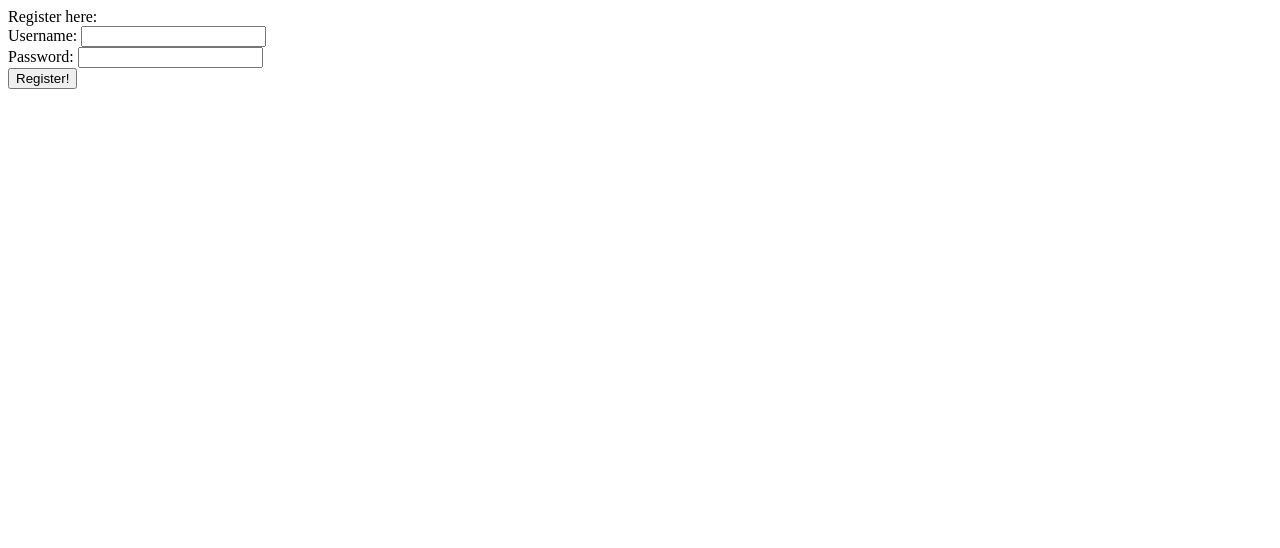
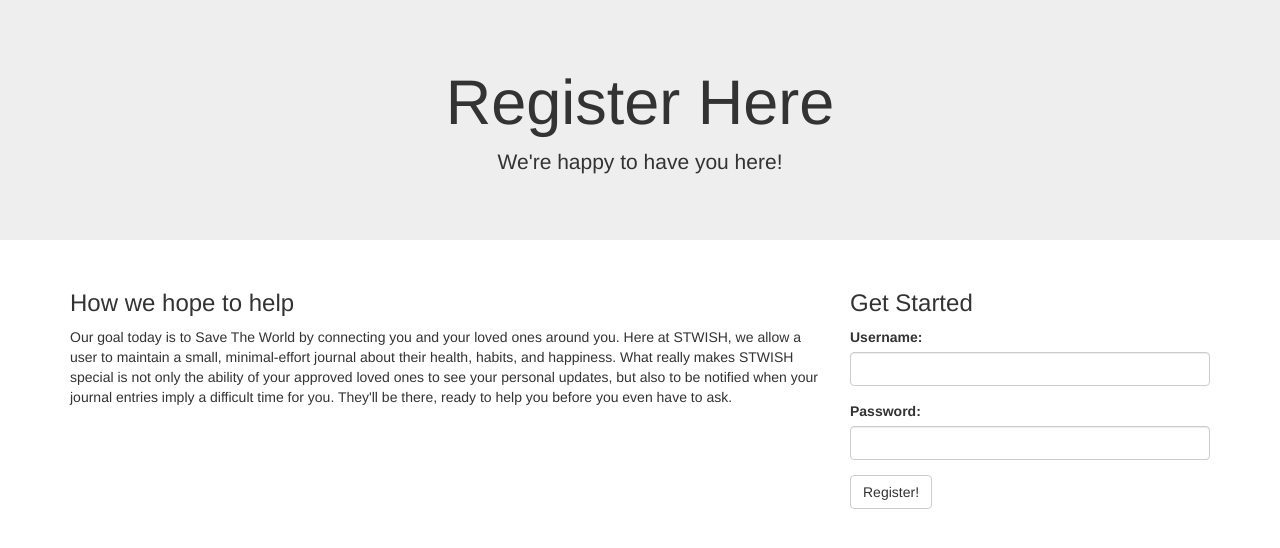
Before and after one commit to velvetbleurose/Save-the-World-in-Six-hours, a Flask app: page /register in a window 1280 px wide. Shown: the top 548 px of the page. Run offline with Flask 2, Linux system fonts and the light colour scheme; some libraries are stand-ins or nearby versions.

Commit message:
register pretty

```diff
--- a/flaskr/app.py
+++ b/flaskr/app.py
@@ -1,15 +1,15 @@
 from flask import Flask
 from flask import Flask, Response, request, render_template, redirect, url_for
 import flask
-from flaskext.mysql import MySQL
-import mongoQ
+#from flaskext.mysql import MySQL
+#import mongoQ
 
 app = Flask(__name__)
 
 app.config['MONGO_DBNAME'] = 'savetheworld'
 app.config['MONGO_URI'] = 'mongodb://127.0.0.1:27017/savetheworld'
 
-mongo = mongoQ.stwishDB(app)
+#mongo = mongoQ.stwishDB(app)
 
 @app.route("/login",methods=['GET','POST'])
 def login():
--- a/flaskr/templates/register.html
+++ b/flaskr/templates/register.html
@@ -1,16 +1,45 @@
-<title>Welcome!</title>
+<head>
+  <title>Welcome!!</title>
+  <meta charset="utf-8">
+  <meta name="viewport" content="width=device-width, initial-scale=1">
+  <link rel="stylesheet" href="https://maxcdn.bootstrapcdn.com/bootstrap/3.3.7/css/bootstrap.min.css">
+  <script src="https://ajax.googleapis.com/ajax/libs/jquery/3.2.1/jquery.min.js"></script>
+  <script src="https://maxcdn.bootstrapcdn.com/bootstrap/3.3.7/js/bootstrap.min.js"></script>
+</head>
+<body>
 
-Register here:
-<form method="post">
-	<!--
-	First Name: <input type="text" name="firstname" id=""></br>
-	Last Name: <input type="text"></br>
-	Phone number: <input type="text"></br>
-	Email: <input type="text"></br>
-	-->
-	Username: <input type="text" name="username" id="username"></br>
-	Password: <input type="text" name="password" id="password"></br>
+<div class="jumbotron text-center">
+  <h1>Register Here</h1>
+  <p>We're happy to have you here!</p>
+</div>
 
-	<input type="submit" value="Register!">
+<div class="container">
+  <div class="row">
+    <div class="col-md-8">
+      <h3>How we hope to help</h3>
+	<p>Our goal today is to Save The World by connecting you and your loved ones around you. Here at STWISH,
+	we allow a user to maintain a small, minimal-effort journal about their health, habits, and happiness.
+	What really makes STWISH special is not only the ability of your approved loved ones to see your personal
+	updates, but also to be notified when your journal entries imply a difficult time for you. They'll be there, ready to help you before you even have to ask.</p>
+	</br>
 
+
+    </div>
+    <div class="col-sm-4">
+      <h3>Get Started</h3>
+
+	<form>
+	  <div class="form-group">
+    	<label for="username">Username:</label>
+    <input type="username" class="form-control" id="username">
+  	</div>
+  <div class="form-group">
+    <label for="pwd">Password:</label>
+    <input type="password" class="form-control" id="pwd">
+  </div>
+  <button type="submit" class="btn btn-default">Register!</button>
 </form>
+
+    </div>
+  </div>
+</div>
```
